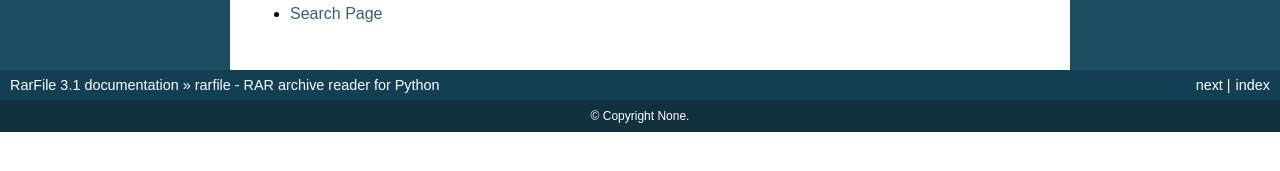
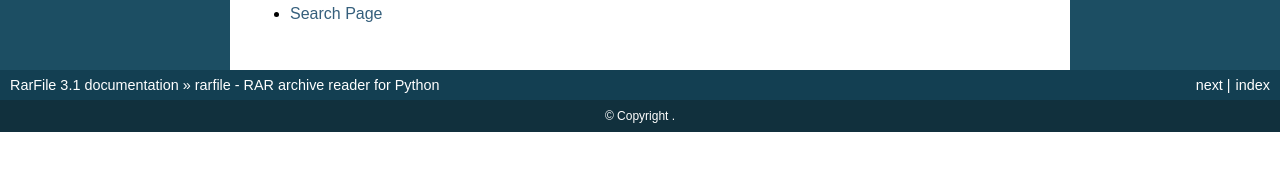
Before and after one commit to markokr/rarfile, a Sphinx documentation site: the page built from doc/index.rst, in a window 1280 px wide. Shown: the part 579-750 px from the top of the page. Built offline with Sphinx 7.4.7, drawn with Linux system fonts in a browser that asks for light colours.

Commit message:
doc: try again

```diff
--- a/doc/conf.py
+++ b/doc/conf.py
@@ -48,7 +48,7 @@ master_doc = 'index'
 
 # General information about the project.
 project = u'RarFile'
-copyright = None
+copyright = u''
 
 # The version info for the project you're documenting, acts as replacement for
 # |version| and |release|, also used in various other places throughout the
```
